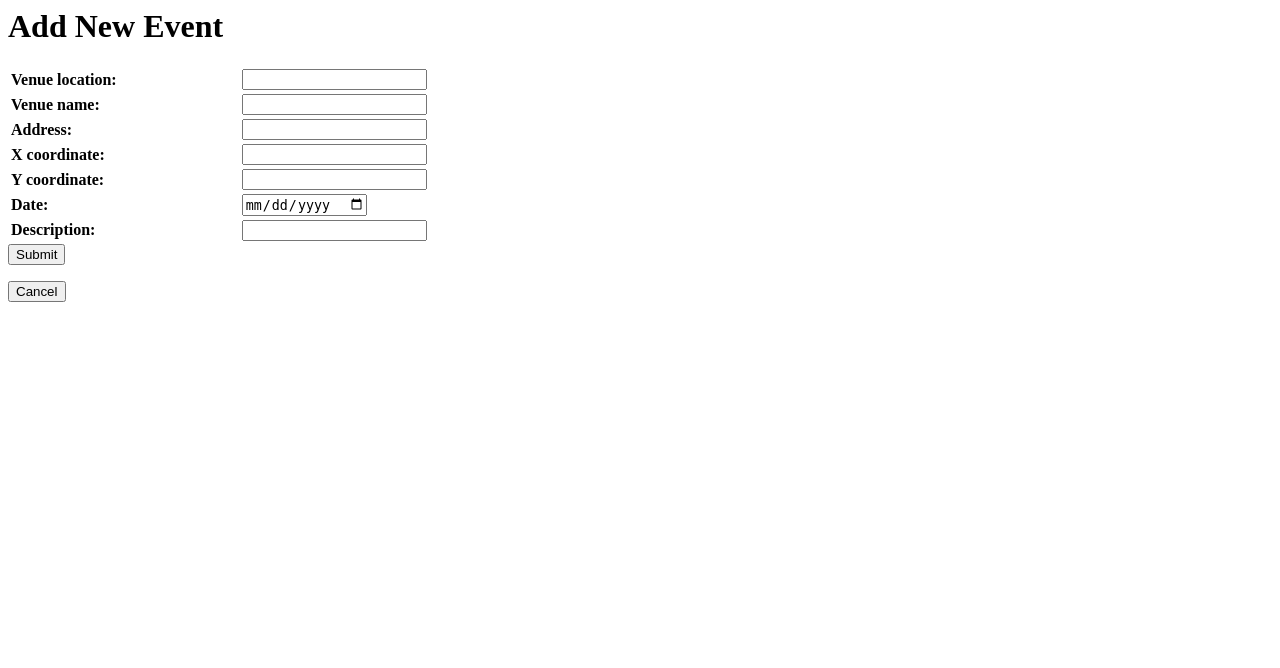
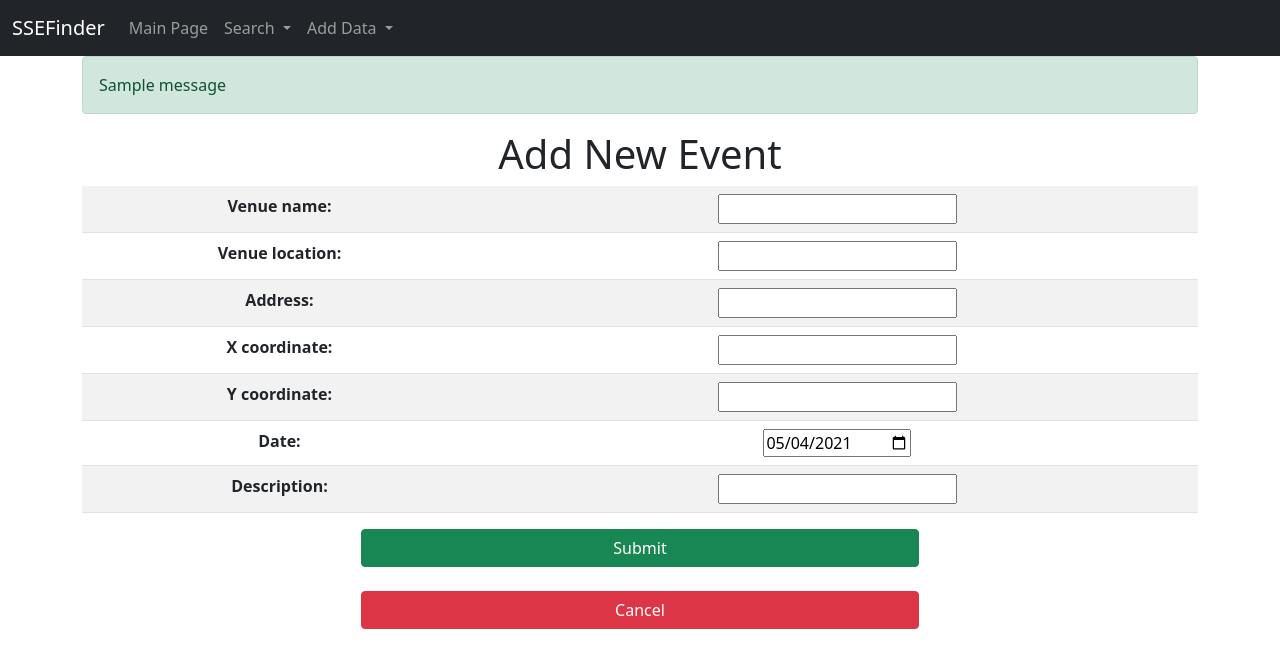
Before and after one commit to Devinlkw/SSEFinder, a Django app: page /covid/eventForm in a window 1280 px wide. Shown: the top 668 px of the page. Run offline with Django 3.2, Linux system fonts and the light colour scheme; one stand-in notice (Sample message) is shown; some libraries are stand-ins or nearby versions.

Commit message:
New Update at Cody Branch

```diff
--- a/demo_config/covid/models.py
+++ b/demo_config/covid/models.py
@@ -1,5 +1,6 @@
 from django.db import models
 from django.forms import ModelForm, modelformset_factory, ModelMultipleChoiceField, SelectMultiple, CheckboxSelectMultiple, TextInput, DateInput
+from datetime import date
 # Create your models here.
 
 class Attendance(models.Model):
@@ -15,7 +16,7 @@ class Event(models.Model):
     address = models.CharField(max_length=200)
     x_coordinate = models.DecimalField(max_digits=10, decimal_places=3)
     y_coordinate = models.DecimalField(max_digits=10, decimal_places=3)
-    date = models.DateField()
+    date = models.DateField(default=date.today)
     description = models.CharField(max_length=200)
     cases = models.ManyToManyField('Case', through=Attendance)
 
@@ -26,9 +27,9 @@ class Case(models.Model):
     case_number = models.CharField(max_length=200)
     person_name = models.CharField(max_length=200)
     id_number = models.CharField(max_length=200)
-    birth = models.DateField()
-    onset_date = models.DateField()
-    confirm_date = models.DateField()
+    birth = models.DateField(default=date.today)
+    onset_date = models.DateField(default=date.today)
+    confirm_date = models.DateField(default=date.today)
     events = models.ManyToManyField('Event', through=Attendance)
 
     def __str__(self):
@@ -36,7 +37,7 @@ class Case(models.Model):
 
 
 
-class DateInput(DateInput):
+class FormDateInput(DateInput):
     input_type = 'date'
 
 class CaseForm(ModelForm):
@@ -45,9 +46,9 @@ class CaseForm(ModelForm):
         model = Case
         fields = ['case_number', 'person_name', 'id_number', 'birth', 'onset_date', 'confirm_date', 'events']
         widgets = {
-            'birth' : DateInput(),
-            'onset_date' : DateInput(),
-            'confirm_date' : DateInput(),
+            'birth' : FormDateInput(),
+            'onset_date' : FormDateInput(),
+            'confirm_date' : FormDateInput(),
             'events' : CheckboxSelectMultiple
         }
 
@@ -55,13 +56,13 @@ class CaseForm(ModelForm):
 class EventForm(ModelForm):
     class Meta:
         model = Event
-        fields = ['venue_location', 'venue_name', 'address', 'x_coordinate', 'y_coordinate', 'date', 'description']
+        fields = [ 'venue_name', 'venue_location', 'address', 'x_coordinate', 'y_coordinate', 'date', 'description']
         widgets = {
-            # 'address' : TextInput(attrs={'readonly':True}),
-            # 'venue_name' : TextInput(attrs={'readonly':True}),
-            # 'x_coordinate' : TextInput(attrs={'readonly':True}),
-            # 'y_coordinate' : TextInput(attrs={'readonly':True}),
-            'date' : DateInput()
+            'address' : TextInput(attrs={'readonly':True}),
+            # 'venue_location' : TextInput(attrs={'readonly':True}),
+            'x_coordinate' : TextInput(attrs={'readonly':True}),
+            'y_coordinate' : TextInput(attrs={'readonly':True}),
+            'date' : FormDateInput()
         }
 
 
--- a/demo_config/covid/views.py
+++ b/demo_config/covid/views.py
@@ -2,12 +2,11 @@ from django.shortcuts import render, redirect
 from django.http import HttpResponse
 from covid.models import *
 from django.forms import modelformset_factory, TextInput, CheckboxSelectMultiple
+from django.contrib import messages
 # Create your views here.
 
 def test(request):
     return HttpResponse("Hello world")
-
-
 
 def CaseFormView(request):
     eventFormSet = modelformset_factory(Event, form = EventForm, extra=1)
@@ -16,11 +15,15 @@ def CaseFormView(request):
         form = CaseForm(request.POST)
         formset = eventFormSet(request.POST, request.FILES)
         if form.is_valid() and formset.is_valid():
+            messages.success(request, 'You have add the new case successfully!')
             new_case = form.save()
             new_events = formset.save()
+            form = CaseForm()
             for event in new_events:
                 new_case.events.add(event)
-            return redirect('test')
+            # return redirect('test')
+        else:
+            messages.error(request, 'There are some data miss, please check.')
     else:
         form = CaseForm()
         formset = eventFormSet(queryset=Event.objects.none())
@@ -33,9 +36,14 @@ def EventFormView(request):
         form = EventForm(request.POST)
         if form.is_valid():
             new_event = form.save()
-            return redirect('test')
+            messages.success(request, 'You have add the new event successfully!')
+            form = EventForm()
+            # return redirect('test')
+        else:
+            messages.error(request, 'There are some data miss, please check.')
     else:
         form = EventForm()
+
 
     return render(request, 'event_form.html', {'form': form})
 
--- /dev/null
+++ b/demo_config/templates/base.html
@@ -0,0 +1,70 @@
+<!doctype html>
+<html lang="en">
+
+  <head>
+    <!-- Required meta tags -->
+    <meta charset="utf-8">
+    <meta name="viewport" content="width=device-width, initial-scale=1">
+
+    <!-- Bootstrap CSS -->
+    <link href="https://cdn.jsdelivr.net/npm/bootstrap@5.0.0-beta3/dist/css/bootstrap.min.css" rel="stylesheet" integrity="sha384-eOJMYsd53ii+scO/bJGFsiCZc+5NDVN2yr8+0RDqr0Ql0h+rP48ckxlpbzKgwra6" crossorigin="anonymous">
+
+    <title>SSEFinder System</title>
+  </head>
+  <body>
+    <nav class="navbar navbar-expand-lg navbar-dark bg-dark">
+        <div class="container-fluid">
+          <a class="navbar-brand" href="#">SSEFinder</a>
+          <button class="navbar-toggler" type="button" data-bs-toggle="collapse" data-bs-target="#navbarSupportedContent" aria-controls="navbarSupportedContent" aria-expanded="false" aria-label="Toggle navigation">
+            <span class="navbar-toggler-icon"></span>
+          </button>
+          <div class="collapse navbar-collapse" id="navbarSupportedContent">
+            <ul class="navbar-nav me-auto mb-2 mb-lg-0">
+              <li class="nav-item">
+                <a class="nav-link" href="#">Main Page</a>
+              </li>
+              <li class="nav-item dropdown">
+                <a class="nav-link dropdown-toggle" href="#" id="navbarDropdown" role="button" data-bs-toggle="dropdown" aria-expanded="false">
+                  Search
+                </a>
+                <ul class="dropdown-menu" aria-labelledby="navbarDropdown">
+                  <li><a class="dropdown-item" href="#">Search Case</a></li>
+                  <li><hr class="dropdown-divider"></li>
+                  <li><a class="dropdown-item" href="#">Search Event</a></li>
+                </ul>
+              </li>
+              <li class="nav-item dropdown">
+                <a class="nav-link dropdown-toggle" href="#" id="navbarDropdown" role="button" data-bs-toggle="dropdown" aria-expanded="false">
+                  Add Data
+                </a>
+                <ul class="dropdown-menu" aria-labelledby="navbarDropdown">
+                  <li><a class="dropdown-item" href="caseForm">Add Case</a></li>
+                  <li><hr class="dropdown-divider"></li>
+                  <li><a class="dropdown-item" href="eventForm">Add Event</a></li>
+                </ul>
+              </li>
+            </ul>
+          </div>
+        </div>
+      </nav>
+
+      <div class="container">
+        {% block content %}
+        {% endblock %}
+      </div>
+
+
+    <!-- Optional JavaScript; choose one of the two! -->
+
+    <!-- Option 1: Bootstrap Bundle with Popper -->
+    <script src="https://cdn.jsdelivr.net/npm/bootstrap@5.0.0-beta3/dist/js/bootstrap.bundle.min.js" integrity="sha384-JEW9xMcG8R+pH31jmWH6WWP0WintQrMb4s7ZOdauHnUtxwoG2vI5DkLtS3qm9Ekf" crossorigin="anonymous"></script>
+
+    <!-- Option 2: Separate Popper and Bootstrap JS -->
+    <!--
+    <script src="https://cdn.jsdelivr.net/npm/@popperjs/core@2.9.1/dist/umd/popper.min.js" integrity="sha384-SR1sx49pcuLnqZUnnPwx6FCym0wLsk5JZuNx2bPPENzswTNFaQU1RDvt3wT4gWFG" crossorigin="anonymous"></script>
+    <script src="https://cdn.jsdelivr.net/npm/bootstrap@5.0.0-beta3/dist/js/bootstrap.min.js" integrity="sha384-j0CNLUeiqtyaRmlzUHCPZ+Gy5fQu0dQ6eZ/xAww941Ai1SxSY+0EQqNXNE6DZiVc" crossorigin="anonymous"></script>
+    -->
+    {% block javascript %}
+    {% endblock %}
+  </body>
+</html>
--- a/demo_config/templates/event_form.html
+++ b/demo_config/templates/event_form.html
@@ -1,21 +1,67 @@
-<style>
-    table {
-        width: 50%
-    }
-    tr {
-        text-align: left;
-    }
-</style>
+{% extends 'base.html' %}
 
-<title>Add New Event</title>
-<h1>Add New Event</h1>
-<form action="{% url 'event-form' %}" id='all-forms' method="post">
-    {% csrf_token %}
-    <table>{{ form.as_table }}</table>
+{% block content %}
 
-    <input type="submit" value="Submit">
-</form>
+    {% for message in messages %}
+        <div class="alert {{ message.tags }} alert-dismissible" role="alert">
+            {{ message | safe }}
+        </div>
+    {% endfor %}
 
-<form action="javascript:history.back()">
-    <input type="submit" value="Cancel" />
-</form>
+    <title>New Event Adding Page</title>
+    <h1 class="text-center">Add New Event</h1>
+    <form action="{% url 'event-form' %}" id='all-forms' method="post" class="text-center">
+        {% csrf_token %}
+        <div class="mb-3">
+            <table class="table table-striped">
+                {{ form.as_table }}
+            </table>
+        </div>
+
+        <div class="d-grid gap-2 col-6 mx-auto" id="id_button-container">
+            <input type="submit" value="Submit"class="btn btn-success">
+        </div>
+    </form>
+    </br>
+
+    <form action="javascript:history.back()">
+        <div class="d-grid gap-2 col-6 mx-auto" id="id_button-container">
+            <input type="submit" value="Cancel" class="btn btn-danger" />
+        </div>
+    </form>
+{% endblock %}
+
+
+{% block javascript %}
+    <script src="http://apps.bdimg.com/libs/jquery/1.11.1/jquery.min.js"></script>
+
+    <script>
+        $(function() {
+            $('body').on('change', "input[name=venue_location]", function() {
+                console.log('Changed');
+                var value = $("input[name=venue_location]").val()
+                $.ajax({
+                    url: "https://geodata.gov.hk/gs/api/v1.0.0/locationSearch",
+                    type: "get", //send it through get method
+                    data: {
+                        "q": value
+                    },
+                    dataType: 'json',
+                    success: function(response) {
+                        //Do Something
+                        console.log(response)
+                        $.each(response, function(index, element) {
+                                $("input[name=address]").val(element.addressEN)
+                                $("input[name=x_coordinate]").val(element.x)
+                                $("input[name=y_coordinate]").val(element.y)
+                        });
+                    },
+                    error: function(xhr) {
+                        //Do Something to handle error
+                        console.log("Error")
+                    }
+                });
+            });
+        })
+    </script>
+{% endblock %}
```
Also changed, not shown: demo_config/demo_config/settings.py (+9 -0 lines), demo_config/templates/case_form.html (+67 -19 lines), demo_config/templates/messages.html (added, +8 -0 lines), test.html (added, +78 -0 lines), demo_config/db.sqlite3, 2 other files.
